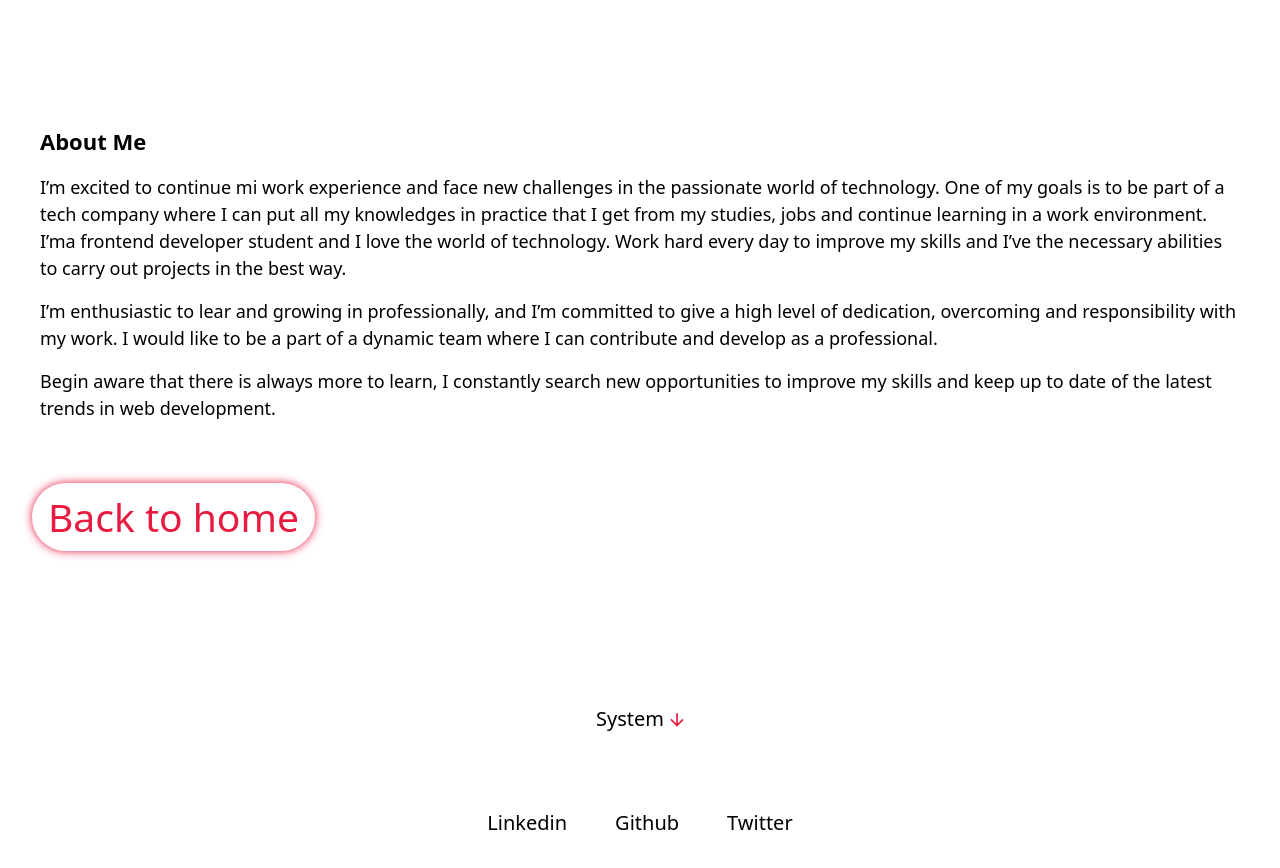
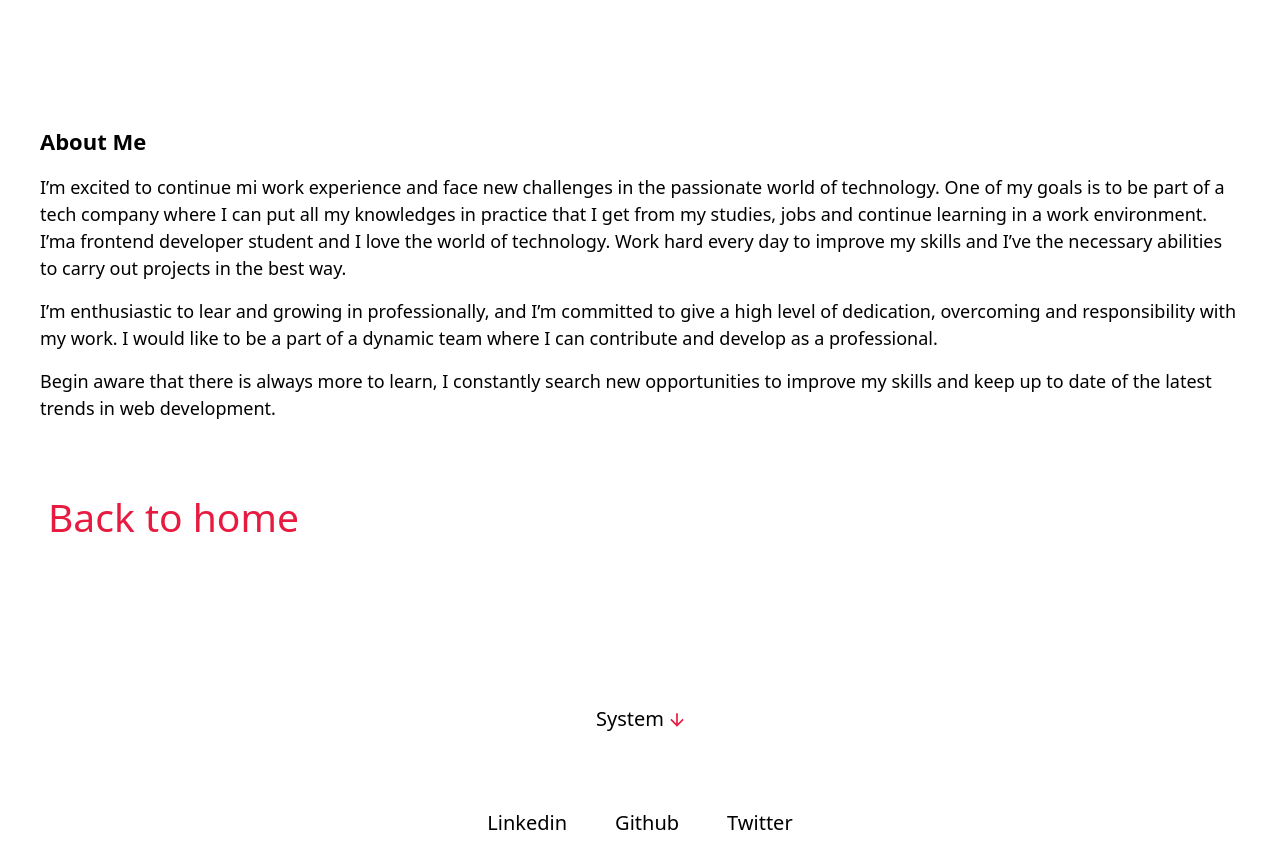
Before and after one commit to estebandelcid/estebandelcid.com, a Next.js app: page /about in a window 1280 px wide. Shown: the top 868 px of the page. Built offline with nearby package versions, Linux system fonts and the light colour scheme.

Commit message:
[fix] Button shadow

```diff
--- a/components/Button.tsx
+++ b/components/Button.tsx
@@ -7,7 +7,7 @@ export default function Button ({href, children }: {
 return (
 <button className="w-auto h-fit min-h-[50px] flex items-center ml-8 min-[1445px]:mt-6 ">
   <Link
-    className="font-medium p-4 rounded-[50px] text-xl md:text-3xl max-[1600px]:shadow-[0px_0px_10px_0.01px] max-[920px]:shadow-red-500/20 lg:text-[39px] text-[#E71B40]  hover:text-black dark:hover:text-white  hover:shadow-neutral-500/20 hover:shadow-[0px_0px_10px_1px] dark:hover:shadow-stone-500/20 dark:hover:shadow-[0px_0px_10px_1px] transition duration-300"
+    className="font-medium p-4 rounded-[50px] text-xl md:text-3xl max-[920px]:shadow-[0px_0px_10px_0.01px] max-[920px]:shadow-red-500/20 lg:text-[39px] text-[#E71B40]  hover:text-black dark:hover:text-white  hover:shadow-neutral-500/20 hover:shadow-[0px_0px_10px_1px] dark:hover:shadow-stone-500/20 dark:hover:shadow-[0px_0px_10px_1px] transition duration-300"
     href={href}
   >
     {children}
```
